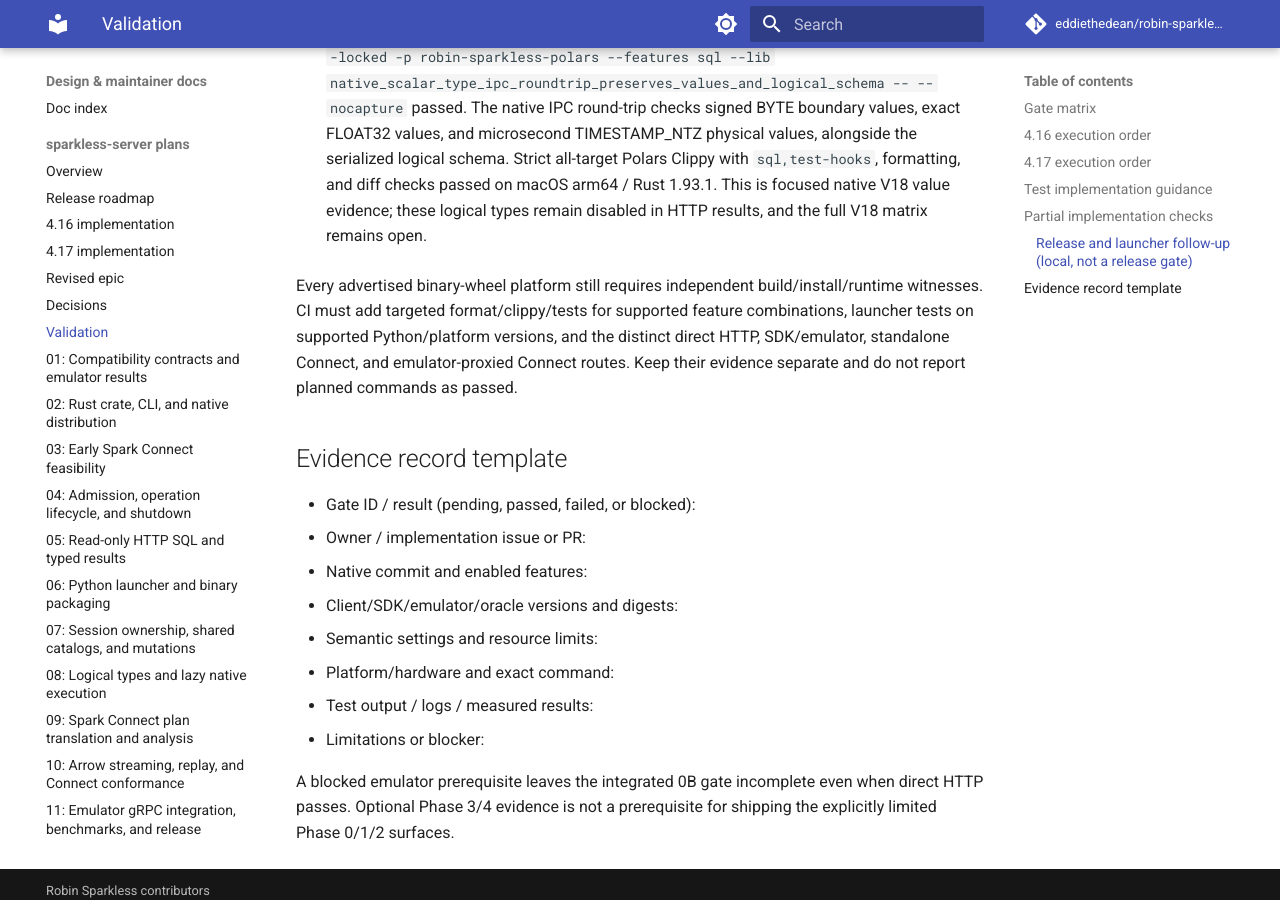
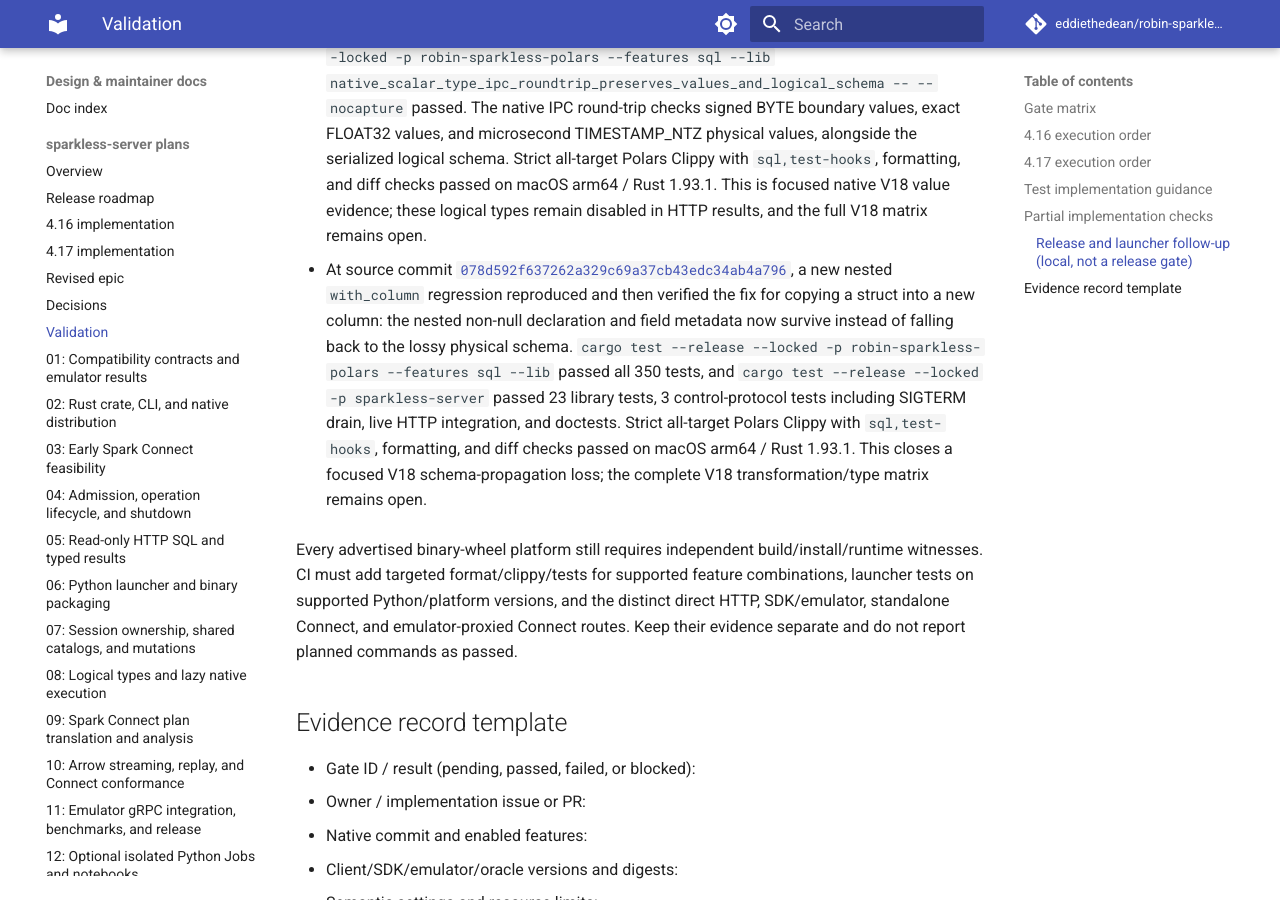
Before and after one commit to eddiethedean/robin-sparkless, an MkDocs documentation site: the page built from docs/plans/sparkless-server/VALIDATION.md, in a window 1280 px wide and 900 px high, scrolled down 20354 px. Built offline with MkDocs 1.6.1 and Material for MkDocs 9.7.7, drawn with Linux system fonts in a browser that asks for light colours; comment, search, counter and statistics services are not loaded.

Commit message:
Record nested schema propagation fix

```diff
--- a/docs/plans/sparkless-server/VALIDATION.md
+++ b/docs/plans/sparkless-server/VALIDATION.md
@@ -161,6 +161,9 @@
 
 - At source commit [`dc2bac34f8bd08ad615d2586ac9bba4f23354546`](https://github.com/eddiethedean/robin-sparkless/commit/dc2bac34f8bd08ad615d2586ac9bba4f23354546), `cargo test --release --locked -p robin-sparkless-polars --features sql --lib native_scalar_type_ipc_roundtrip_preserves_values_and_logical_schema -- --nocapture` passed. The native IPC round-trip checks signed BYTE boundary values, exact FLOAT32 values, and microsecond TIMESTAMP_NTZ physical values, alongside the serialized logical schema. Strict all-target Polars Clippy with `sql,test-hooks`, formatting, and diff checks passed on macOS arm64 / Rust 1.93.1. This is focused native V18 value evidence; these logical types remain disabled in HTTP results, and the full V18 matrix remains open.
 
+
+- At source commit [`078d592f637262a329c69a37cb43edc34ab4a796`](https://github.com/eddiethedean/robin-sparkless/commit/078d592f637262a329c69a37cb43edc34ab4a796), a new nested `with_column` regression reproduced and then verified the fix for copying a struct into a new column: the nested non-null declaration and field metadata now survive instead of falling back to the lossy physical schema. `cargo test --release --locked -p robin-sparkless-polars --features sql --lib` passed all 350 tests, and `cargo test --release --locked -p sparkless-server` passed 23 library tests, 3 control-protocol tests including SIGTERM drain, live HTTP integration, and doctests. Strict all-target Polars Clippy with `sql,test-hooks`, formatting, and diff checks passed on macOS arm64 / Rust 1.93.1. This closes a focused V18 schema-propagation loss; the complete V18 transformation/type matrix remains open.
+
 Every advertised binary-wheel platform still requires independent build/install/runtime witnesses. CI must add targeted format/clippy/tests for supported feature combinations, launcher tests on supported Python/platform versions, and the distinct direct HTTP, SDK/emulator, standalone Connect, and emulator-proxied Connect routes. Keep their evidence separate and do not report planned commands as passed.
 
 ## Evidence record template
```
